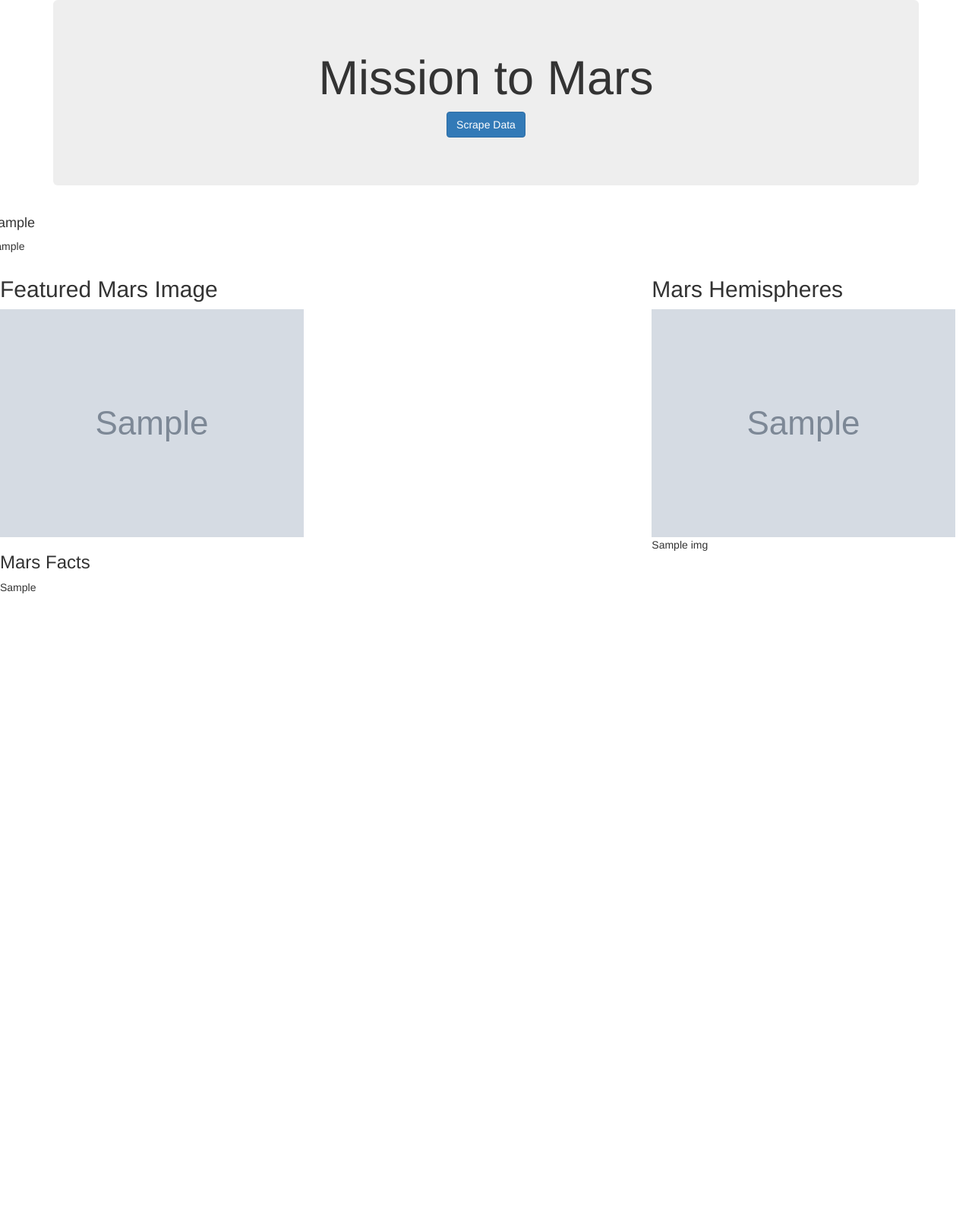
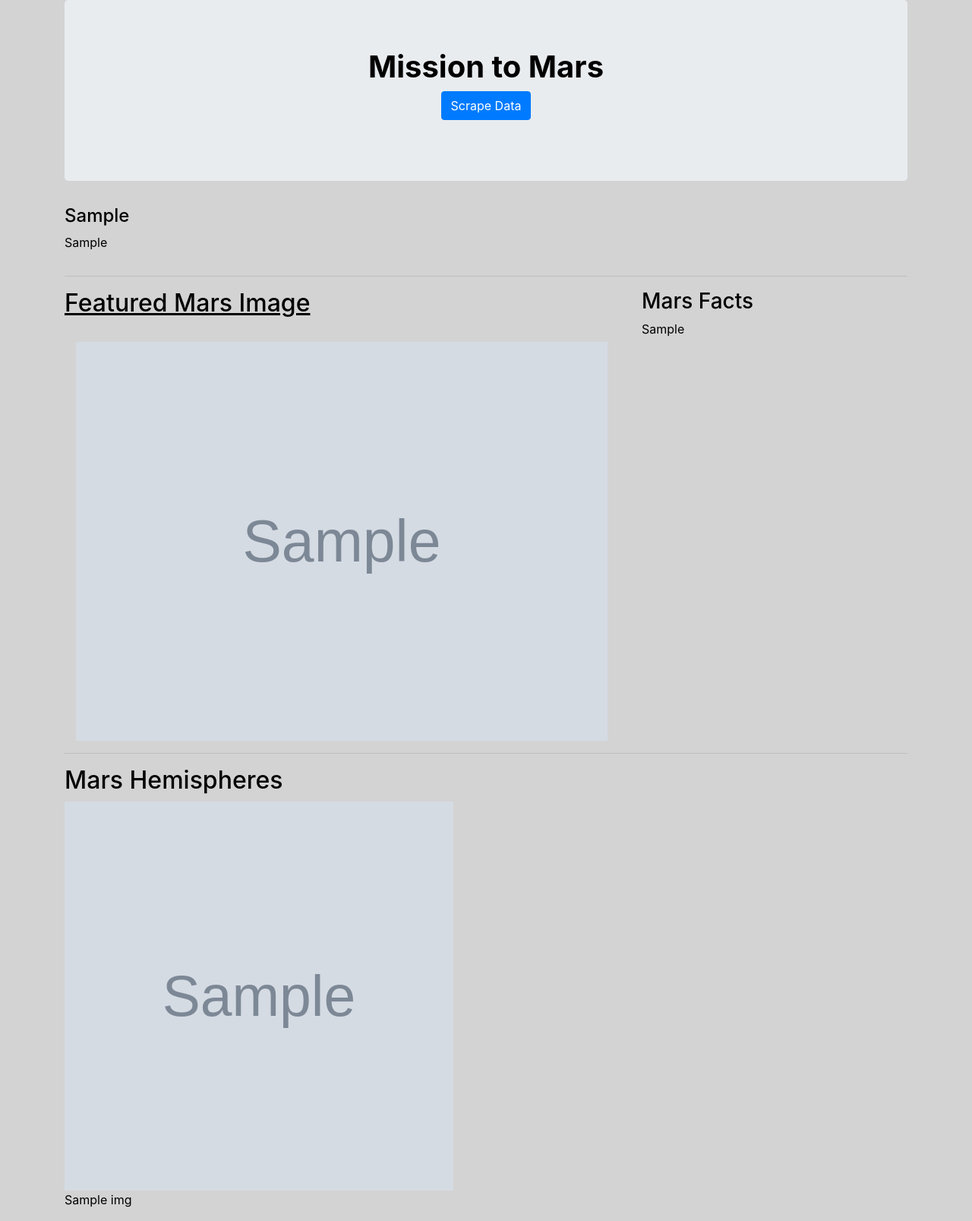
Before and after one commit to alejandrowaring/web-scraping-challenge, a Flask app: page / in a window 1280 px wide. Shown: the whole page at 76% size. Before the commit the page ends 781 px from the top, so only its background shows below. Run offline with Flask 2, Linux system fonts and the light colour scheme; grey boxes marked "Sample" are stand-in pictures; a database or web service that is not in the repository returns one stand-in record (values such as "Sample title"); some libraries are stand-ins or nearby versions.

Commit message:
Final Commit

```diff
--- a/templates/index.html
+++ b/templates/index.html
@@ -5,7 +5,11 @@
         <meta name="viewport" content="width=device-width, initial-scale=1.0">
         <meta http-equiv="X-UA-Compatible" content="ie=edge">
         <title>Mars Info</title>
-        <link rel="stylesheet" href="https://maxcdn.bootstrapcdn.com/bootstrap/3.3.7/css/bootstrap.min.css">
+        <link rel="stylesheet" href="https://stackpath.bootstrapcdn.com/bootstrap/4.3.1/css/bootstrap.min.css" integrity="sha384-ggOyR0iXCbMQv3Xipma34MD+dH/1fQ784/j6cY/iJTQUOhcWr7x9JvoRxT2MZw1T" crossorigin="anonymous">
+        <style>
+            body {background-color:lightgray;
+            color:black;}
+        </style>
     </head>
     <body>
         <div class="container">
@@ -13,28 +17,42 @@
                 <h1 class="font-weight-bold">Mission to Mars</h1>
                 <p><a class="btn btn-primary" href="../scrape" role="button">Scrape Data</a></p>
             </div>
+        <div class="row">
+            <div class="col-md-12">
+                <h4>{{mars.mars_news}}</h4>
+                <p>{{mars.mars_p}}</p>
+            </div>
         </div>
+        <hr>
         <div class="row">
-            <div class="col-md-12"></div>
-            <h4>{{mars.mars_news}}</h4>
-            <p>{{mars.mars_p}}</p>
-        </div>
+            <div class="col-md-8 ">
+              <h2 class=""><u>Featured Mars Image</u></h2>
+              </br>
+              <img class="col-md-12 " src="{{mars.mars_img}}" alt="Features Mars Image">
+            </div>
+            <div class="col-md-4">
+                <h3>Mars Facts</h3>
+                  {{ mars.mars_facts | safe}}
+            </div>
+          </div>
+          <hr>
         <div class="row">
-            <div class="col col-md-8">
-                <h2>Featured Mars Image</h2>
-                <img src="{{mars.featured_image}}" alt="Featured Image"
-            </div>
-            <div class="col col-md 4">
-                <h3>Mars Facts</h3>
-                {{mars.mars_facts | safe}}
+            <div class="col-md-8">
+                <h2 class="align-middle">Mars Hemispheres</h2>
             </div>
         </div>
         <div class="row">
-            <h2>Mars Hemispheres</h2>
             {% for img in mars.mars_hemispheres %}
-            <img src="{{img.img_url}}" alt="{{img.title}}">
-            <p>{{img.title}}</p>
+            <div class="col-6">
+                <div>
+                    <img src="{{img.img_url}}" alt="{{img.title}}" width="512 px" height="512 px">
+                </div>
+                <div>
+                    <p>{{img.title}}</p>
+                </div>
+            </div>
             {% endfor %}
         </div>
+    </div>
     </body>
 </html>
```
Also changed, not shown: scrape_mars.py (+3 -5 lines), 1 other file.
